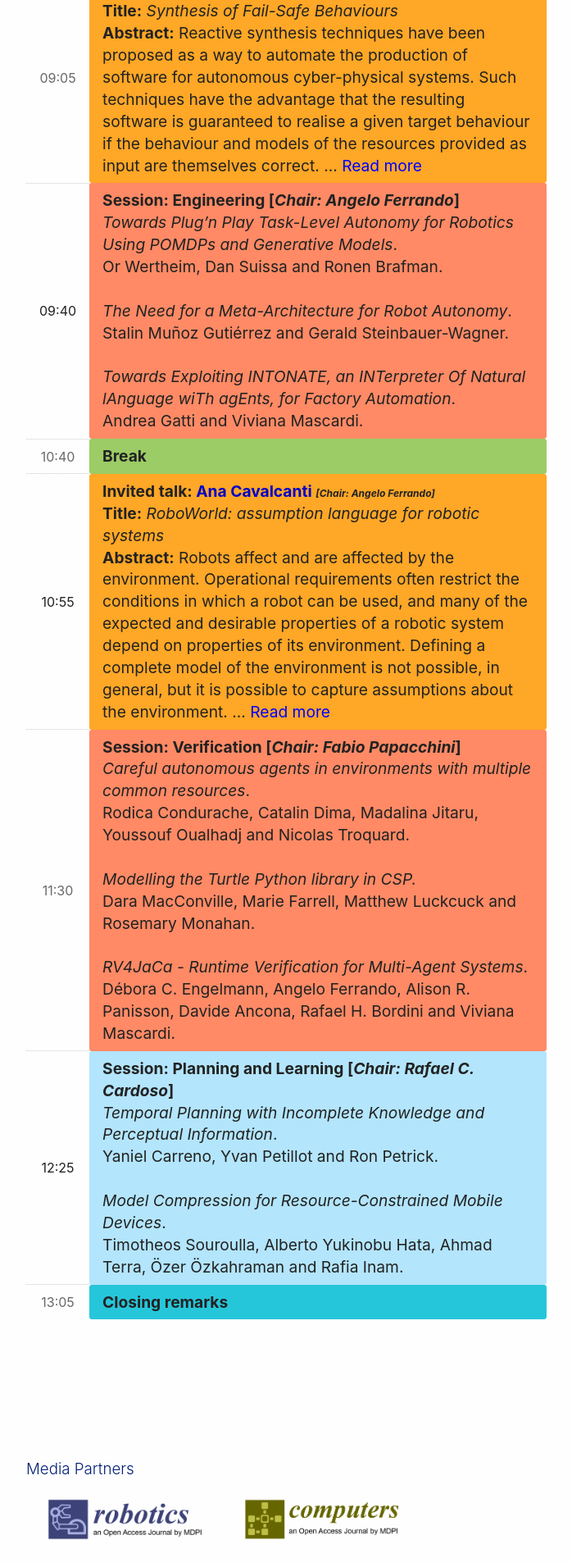
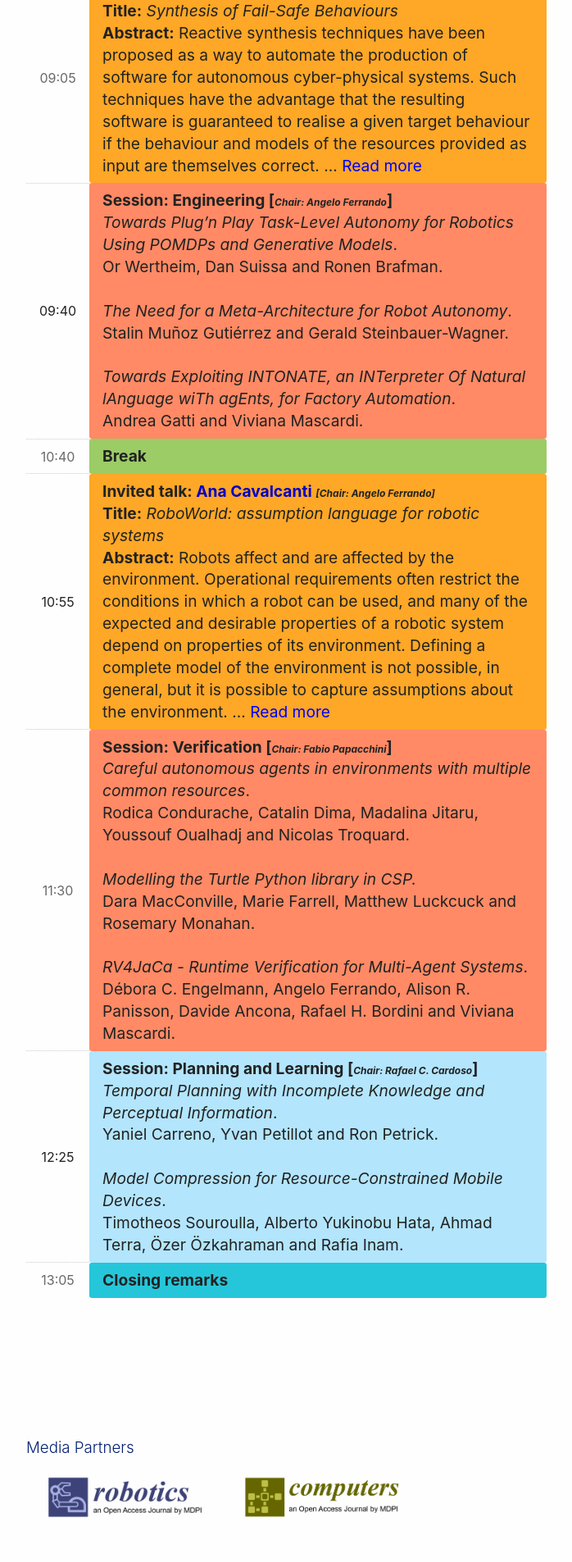
Before and after one commit to AREAWorkshop/AREA2022, a Jekyll site: the page built from index.md, in a window 1280 px wide. Shown: the part 3197-5102 px from the top of the page at 82% size, without its empty margins (53-751 px from the left). Built offline with Jekyll 4.4.1, drawn with Linux system fonts in a browser that asks for light colours; nearby versions of some CDN libraries.

Commit message:
Update index.md

```diff
--- a/index.md
+++ b/index.md
@@ -163,7 +163,7 @@ He has also worked on a wide range of artificial intelligence research problems,
         <tr>
             <th>09:40</th>
             <td colspan="4" class="stage-venus">
-            Session: Engineering [<i>Chair: Angelo Ferrando</i>]
+            Session: Engineering [<i style="font-size:12px">Chair: Angelo Ferrando</i>]
             <span>
               <i>Towards Plug’n Play Task-Level Autonomy for Robotics Using POMDPs and Generative Models</i>.<br/>
               Or Wertheim, Dan Suissa and Ronen Brafman.
@@ -199,7 +199,7 @@ He has also worked on a wide range of artificial intelligence research problems,
         <tr>
             <th>11:30</th>
             <td colspan="4" class="stage-venus">
-            Session: Verification [<i>Chair: Fabio Papacchini</i>]
+            Session: Verification [<i style="font-size:12px">Chair: Fabio Papacchini</i>]
             <span>
               <i>Careful autonomous agents in environments with multiple common resources</i>.<br/>
               Rodica Condurache, Catalin Dima, Madalina Jitaru, Youssouf Oualhadj and Nicolas Troquard.
@@ -219,7 +219,7 @@ He has also worked on a wide range of artificial intelligence research problems,
         <tr>
             <th>12:25</th>
             <td colspan="4" class="stage-mars">
-            Session: Planning and Learning [<i>Chair: Rafael C. Cardoso</i>]
+            Session: Planning and Learning [<i style="font-size:12px">Chair: Rafael C. Cardoso</i>]
             <span>
               <i>Temporal Planning with Incomplete Knowledge and Perceptual Information</i>.<br/>
               Yaniel Carreno, Yvan Petillot and Ron Petrick.
```
